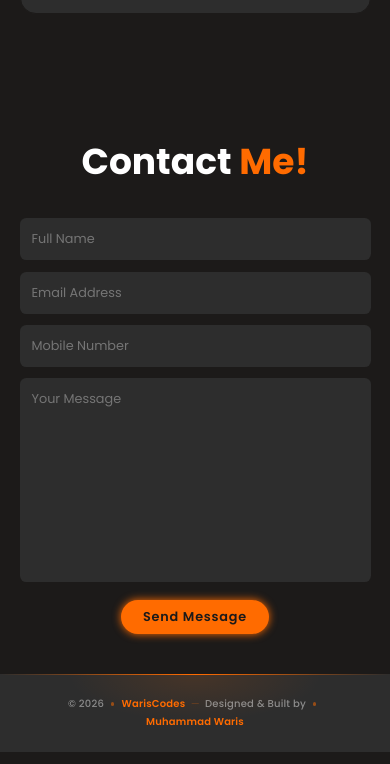
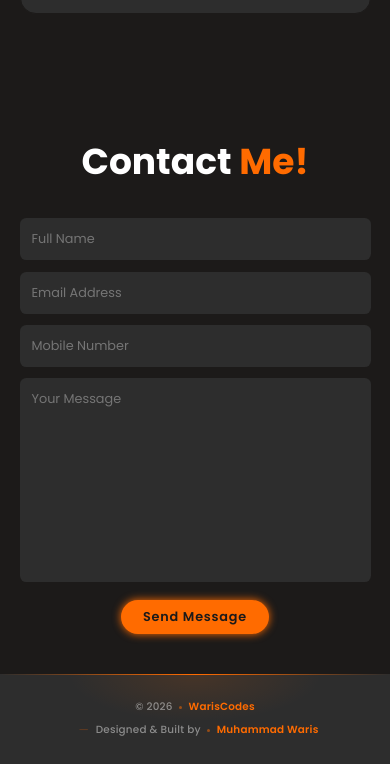
Before and after one commit to MuhammadWaris-55/Personal-Portfolio, a plain HTML site: page client/index.html in a window 390 px wide. Shown: the part 5967-6731 px from the top of the page. Drawn offline with nearby package versions, Linux system fonts and the light colour scheme.

Commit message:
UI Changes

```diff
--- a/client/index.html
+++ b/client/index.html
@@ -540,7 +540,7 @@
         </form>
     </section>
 
-    <footer class="footer">
+    <!-- <footer class="footer">
         <div class="footer-glow"></div>
         <div class="footer-text-wrap">
             <span class="footer-chunk">© 2026</span>
@@ -552,6 +552,24 @@
             <span class="footer-chunk highlight">Muhammad Waris</span>
             <div class="footer-underline"></div>
         </div>
+    </footer> -->
+
+    <footer class="footer">
+        <div class="footer-glow"></div>
+        <div class="footer-text-wrap">
+            <div class="footer-line">
+                <span class="footer-chunk">© 2026</span>
+                <span class="footer-dot"></span>
+                <span class="footer-chunk highlight">WarisCodes</span>
+            </div>
+            <div class="footer-line">
+                <span class="footer-sep">—</span>
+                <span class="footer-chunk">Designed &amp; Built by</span>
+                <span class="footer-dot"></span>
+                <span class="footer-chunk highlight">Muhammad Waris</span>
+            </div>
+            <div class="footer-underline"></div>
+        </div>
     </footer>
 
     <script src="https://unpkg.com/scrollreveal"></script>
--- a/client/style.css
+++ b/client/style.css
@@ -639,7 +639,8 @@ span {
     html {
         font-size: 50%;
     }
-     /* .footer {
+
+    /* .footer {
         flex-direction: row !important;
         justify-content: center !important;
     } */
@@ -1639,7 +1640,9 @@ span {
 .footer::before {
     content: '';
     position: absolute;
-    top: 0; left: 0; right: 0;
+    top: 0;
+    left: 0;
+    right: 0;
     height: .15rem;
     background: linear-gradient(90deg, transparent, var(--primary), transparent);
 }
@@ -1651,21 +1654,30 @@ span {
     transform: translateX(-50%);
     width: 32rem;
     height: 12rem;
-    background: radial-gradient(ellipse, rgba(255,107,0,0.12) 0%, transparent 70%);
+    background: radial-gradient(ellipse, rgba(255, 107, 0, 0.12) 0%, transparent 70%);
     pointer-events: none;
 }
 
 .footer-text-wrap {
     position: relative;
-    display: inline-flex;
-    align-items: center;
+    display: flex;
+    flex-direction: row;
+    /* single row on desktop */
+    align-items: center;
+    justify-content: center;
+    flex-wrap: nowrap;
     cursor: default;
+}
+
+.footer-line {
+    display: flex;
+    align-items: center;
 }
 
 .footer-chunk {
     font-size: 1.45rem;
     font-weight: 500;
-    color: rgba(255,255,255,0.45);
+    color: rgba(255, 255, 255, 0.45);
     letter-spacing: 0.02em;
     transition: all 0.4s ease;
     white-space: nowrap;
@@ -1678,7 +1690,7 @@ span {
 
 .footer-sep {
     font-size: 1.45rem;
-    color: rgba(255,107,0,0.35);
+    color: rgba(255, 107, 0, 0.35);
     margin: 0 0.9rem;
     font-weight: 300;
     transition: all 0.4s ease;
@@ -1708,17 +1720,53 @@ span {
     transition: width 0.5s cubic-bezier(0.25, 1, 0.5, 1);
 }
 
-.footer-text-wrap:hover .footer-chunk { color: rgba(255,255,255,0.65); letter-spacing: 0.04em; }
-.footer-text-wrap:hover .footer-chunk.highlight { color: var(--primary); text-shadow: 0 0 1.8rem rgba(255,107,0,0.5); }
-.footer-text-wrap:hover .footer-sep { color: rgba(255,107,0,0.7); letter-spacing: 0.04em; }
-.footer-text-wrap:hover .footer-dot { opacity: 1; transform: scale(1.4); }
-.footer-text-wrap:hover .footer-underline { width: 100%; }
+.footer-text-wrap:hover .footer-chunk {
+    color: rgba(255, 255, 255, 0.65);
+    letter-spacing: 0.04em;
+}
+
+.footer-text-wrap:hover .footer-chunk.highlight {
+    color: var(--primary);
+    text-shadow: 0 0 1.8rem rgba(255, 107, 0, 0.5);
+}
+
+.footer-text-wrap:hover .footer-sep {
+    color: rgba(255, 107, 0, 0.7);
+    letter-spacing: 0.04em;
+}
+
+.footer-text-wrap:hover .footer-dot {
+    opacity: 1;
+    transform: scale(1.4);
+}
+
+.footer-text-wrap:hover .footer-underline {
+    width: 100%;
+}
 
 /* Mobile */
 @media (max-width: 600px) {
-    .footer { padding: 2.8rem 5%; gap: .5rem; }
-    .footer-text-wrap { flex-wrap: wrap; justify-content: center; gap: .2rem; }
-    .footer-chunk { font-size: 1.25rem; white-space: nowrap; }
-    .footer-sep { font-size: 1.25rem; margin: 0 .5rem; }
-    .footer-dot { width: .4rem; height: .4rem; margin: 0 .7rem; }
-}
+    .footer-text-wrap {
+        flex-direction: column;
+        gap: 0.8rem;
+    }
+
+    .footer-line {
+        justify-content: center;
+    }
+
+    .footer-line:last-child .footer-sep {
+        display: none;
+        /* hide the dash on mobile, cleaner */
+    }
+
+    .footer-chunk {
+        font-size: 1.3rem;
+    }
+
+    .footer-dot {
+        width: .4rem;
+        height: .4rem;
+        margin: 0 .8rem;
+    }
+}
```
